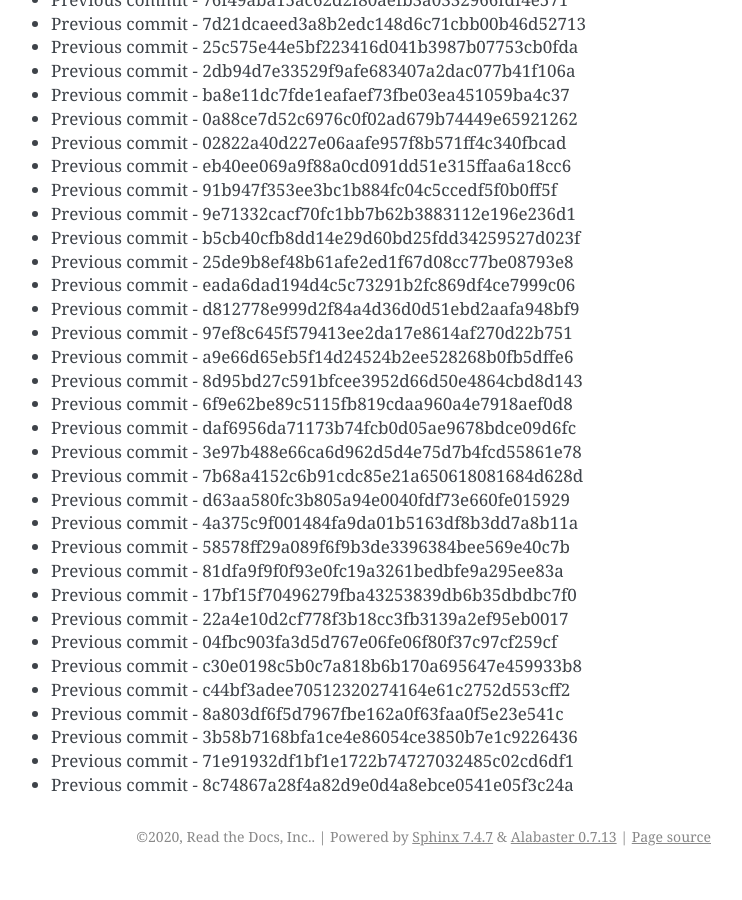
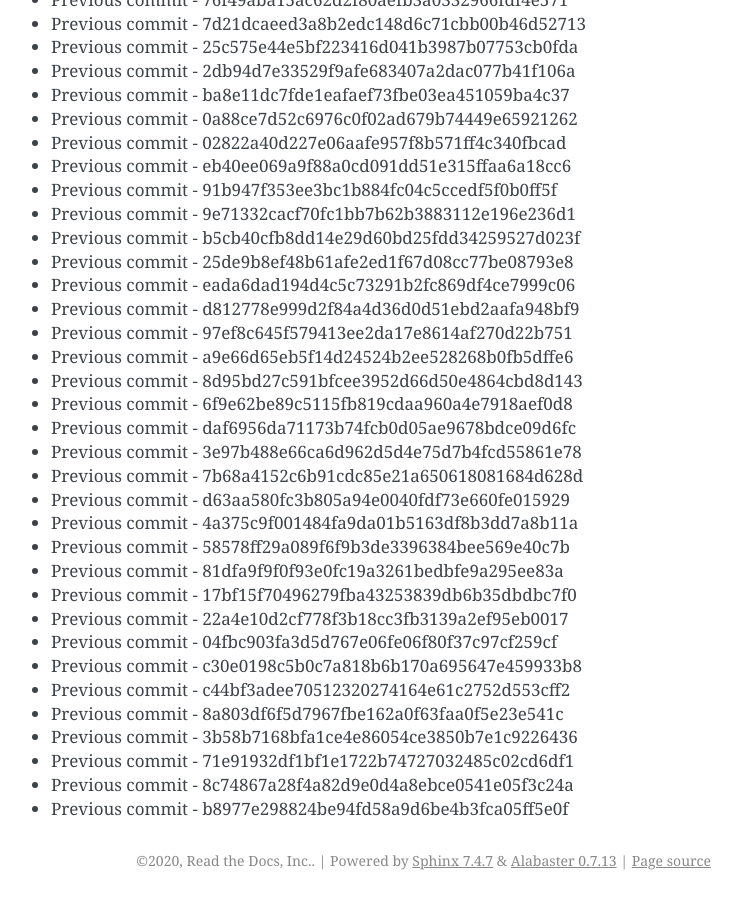
Before and after one commit to readthedocs/rtd-git-stresstest, a Sphinx documentation site: the page built from docs/updates.rst, in a window 1280 px wide and 900 px high, scrolled down 9413 px. Shown: the whole window, without its empty margins (399-1141 px from the left). Built offline with Sphinx 7.4.7, drawn with Linux system fonts in a browser that asks for light colours; before the commit the page ends 10289 px from its top, so only the background shows below that.

Commit message:
Generating commit from previous: b8977e298824be94fd58a9d6be4b3fca05ff5e0f

```diff
--- a/docs/updates.rst
+++ b/docs/updates.rst
@@ -427,3 +427,4 @@ It can be tested for any performance characteristics.
 * Previous commit - 3b58b7168bfa1ce4e86054ce3850b7e1c9226436
 * Previous commit - 71e91932df1bf1e1722b74727032485c02cd6df1
 * Previous commit - 8c74867a28f4a82d9e0d4a8ebce0541e05f3c24a
+* Previous commit - b8977e298824be94fd58a9d6be4b3fca05ff5e0f
```
